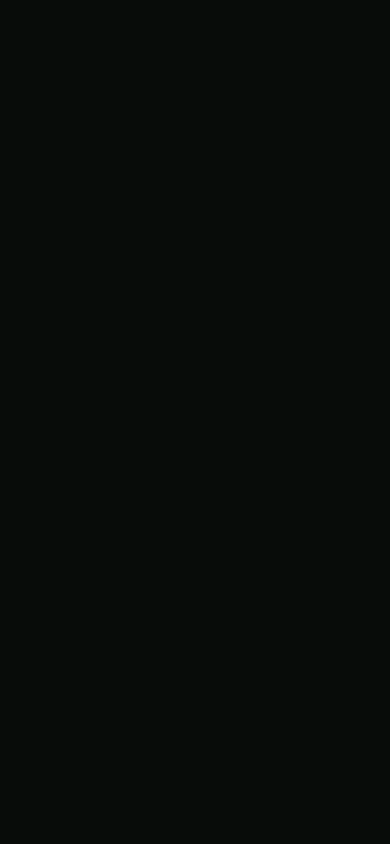
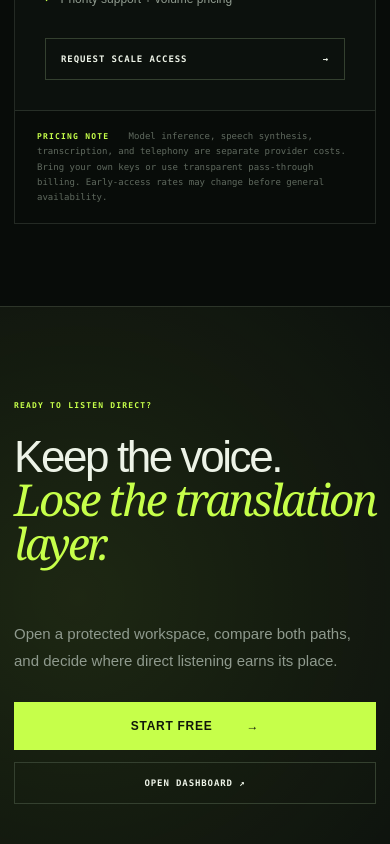
Before and after one commit to mdixon47/listen-direct, a Nuxt app: page / in a window 390 px wide. Shown: the part 6259-7103 px from the top of the page. Before the commit the page ends 4499 px from the top, so only its background shows below. Built offline with nearby package versions, Linux system fonts and the light colour scheme; no server answers.

Commit message:
Add pricing and conversion CTA

```diff
--- a/app/assets/interaction.css
+++ b/app/assets/interaction.css
@@ -435,6 +435,233 @@
   to { transform: scaleX(1); }
 }
 
+.pricing {
+  border-top: 1px solid var(--line);
+  padding: 112px 0;
+}
+
+.pricing-head {
+  align-items: flex-start;
+}
+
+.pricing-grid {
+  border-left: 1px solid var(--line);
+  border-top: 1px solid var(--line);
+  display: grid;
+  grid-template-columns: repeat(3, 1fr);
+}
+
+.pricing-card {
+  background: #0c110d;
+  border-bottom: 1px solid var(--line);
+  border-right: 1px solid var(--line);
+  color: var(--ink);
+  display: flex;
+  flex-direction: column;
+  min-height: 540px;
+  padding: 30px;
+  position: relative;
+}
+
+.pricing-card.featured {
+  background: radial-gradient(circle at 90% 6%, #c6ff4a1e, transparent 16rem), #111713;
+  box-shadow: inset 0 3px var(--lime);
+}
+
+.pricing-meta {
+  align-items: center;
+  display: flex;
+  justify-content: space-between;
+}
+
+.pricing-meta span,
+.pricing-meta b,
+.usage-rate span,
+.pricing-note > span,
+.closing-cta-inner > div > span {
+  color: var(--lime);
+  font: 700 8px ui-monospace, SFMono-Regular, Menlo, monospace;
+  letter-spacing: .15em;
+}
+
+.pricing-meta b {
+  border: 1px solid #c6ff4a66;
+  padding: 6px 7px;
+}
+
+.pricing-card h3 {
+  font-size: 26px;
+  font-weight: 500;
+  letter-spacing: -.035em;
+  margin: 48px 0 10px;
+}
+
+.plan-price {
+  align-items: baseline;
+  display: flex;
+  gap: 8px;
+}
+
+.plan-price strong {
+  font-size: 54px;
+  font-weight: 500;
+  letter-spacing: -.055em;
+}
+
+.plan-price span {
+  color: var(--dim);
+  font: 9px ui-monospace, SFMono-Regular, Menlo, monospace;
+}
+
+.pricing-card > p {
+  color: var(--muted);
+  font-size: 13px;
+  line-height: 1.7;
+  margin: 8px 0 24px;
+  max-width: 310px;
+}
+
+.usage-rate {
+  align-items: center;
+  border-bottom: 1px solid var(--line);
+  border-top: 1px solid var(--line);
+  display: flex;
+  justify-content: space-between;
+  padding: 15px 0;
+}
+
+.usage-rate strong {
+  font: 600 11px ui-monospace, SFMono-Regular, Menlo, monospace;
+}
+
+.pricing-card ul {
+  display: grid;
+  gap: 13px;
+  margin: 24px 0 30px;
+  padding: 0;
+}
+
+.pricing-card li {
+  align-items: center;
+  color: var(--muted);
+  display: flex;
+  font-size: 12px;
+  gap: 10px;
+  list-style: none;
+}
+
+.pricing-card li i {
+  color: var(--lime);
+  font: 700 9px ui-monospace, SFMono-Regular, Menlo, monospace;
+}
+
+.pricing-card > a {
+  align-items: center;
+  border: 1px solid #34402f;
+  display: flex;
+  font: 700 9px ui-monospace, SFMono-Regular, Menlo, monospace;
+  justify-content: space-between;
+  letter-spacing: .1em;
+  margin-top: auto;
+  padding: 15px;
+  text-transform: uppercase;
+}
+
+.pricing-card > a:hover,
+.pricing-card > a:focus-visible {
+  border-color: var(--lime);
+  color: var(--lime);
+}
+
+.pricing-card > a.primary {
+  background: var(--lime);
+  border-color: var(--lime);
+  color: #11170a;
+}
+
+.pricing-card > a.primary:hover,
+.pricing-card > a.primary:focus-visible {
+  background: #d7ff7c;
+}
+
+.pricing-note {
+  border-bottom: 1px solid var(--line);
+  border-left: 1px solid var(--line);
+  border-right: 1px solid var(--line);
+  color: var(--dim);
+  font: 9px/1.7 ui-monospace, SFMono-Regular, Menlo, monospace;
+  margin: 0;
+  padding: 18px 22px;
+}
+
+.pricing-note > span {
+  margin-right: 14px;
+}
+
+.closing-cta {
+  background: radial-gradient(circle at 20% 50%, #c6ff4a18, transparent 28rem), #0c110d;
+  border-bottom: 1px solid var(--line);
+  border-top: 1px solid var(--line);
+}
+
+.closing-cta-inner {
+  align-items: center;
+  display: grid;
+  gap: 80px;
+  grid-template-columns: 1.15fr .85fr;
+  min-height: 440px;
+}
+
+.closing-cta h2 {
+  font-size: clamp(44px, 5.4vw, 72px);
+  font-weight: 500;
+  letter-spacing: -.055em;
+  line-height: .98;
+  margin: 20px 0 0;
+}
+
+.closing-cta h2 em {
+  color: var(--lime);
+  font-family: Georgia, 'Times New Roman', serif;
+  font-weight: 400;
+}
+
+.closing-cta-copy p {
+  color: var(--muted);
+  font-size: 15px;
+  line-height: 1.75;
+  margin: 0 0 28px;
+  max-width: 430px;
+}
+
+.closing-cta-copy > div {
+  align-items: center;
+  display: flex;
+  gap: 12px;
+}
+
+.closing-cta-copy .primary-button {
+  padding: 15px 17px;
+}
+
+.closing-cta-copy .primary-button span {
+  margin-left: 30px;
+}
+
+.secondary-button {
+  border: 1px solid #34402f;
+  font: 700 9px ui-monospace, SFMono-Regular, Menlo, monospace;
+  letter-spacing: .1em;
+  padding: 15px 17px;
+  text-transform: uppercase;
+}
+
+.secondary-button:hover,
+.secondary-button:focus-visible {
+  border-color: var(--lime);
+  color: var(--lime);
+}
+
 .footer-legal {
   display: flex;
   gap: 18px;
@@ -497,6 +724,35 @@
     margin-top: 10px;
   }
 
+  .pricing {
+    padding: 82px 0;
+  }
+
+  .pricing-grid {
+    grid-template-columns: 1fr;
+  }
+
+  .pricing-card {
+    min-height: 510px;
+  }
+
+  .closing-cta-inner {
+    gap: 32px;
+    grid-template-columns: 1fr;
+    min-height: 580px;
+    padding: 72px 0;
+  }
+
+  .closing-cta-copy > div {
+    align-items: stretch;
+    flex-direction: column;
+  }
+
+  .closing-cta-copy a {
+    justify-content: space-between;
+    text-align: center;
+  }
+
   .footer-legal {
     order: 3;
   }
--- a/app/pages/index.vue
+++ b/app/pages/index.vue
@@ -44,6 +44,12 @@ const sequence = [
   { timing: 'NOW · 0—30 DAYS', title: 'Route + observe', copy: 'Adaptive fallback, shadow transcripts, and comparable traces.' },
   { timing: 'NEXT · 30—60 DAYS', title: 'Measure + refine', copy: 'Semantic turn detection, audio evals, and model negotiation.' },
   { timing: 'LATER · 60—90 DAYS', title: 'Go end to end', copy: 'Privacy controls, acoustic memory, and native audio output.' },
+]
+
+const pricingPlans = [
+  { name: 'Explore', eyebrow: 'START HERE', price: '$0', cadence: '/ month', usage: '$0.07 / platform min', description: 'Prove the direct-listening path before you put it in front of real users.', features: ['100 platform minutes included', 'One protected workspace', 'Direct + cascaded comparison', '7-day session history'], cta: 'Start exploring', featured: false },
+  { name: 'Build', eyebrow: 'SHIP WITH CONFIDENCE', price: '$59', cadence: '/ month', usage: '$0.05 / platform min', description: 'For teams routing production voice turns and measuring what each path preserves.', features: ['Three production environments', 'Shadow transcripts + traces', '30-day comparison history', 'Email implementation support'], cta: 'Start building', featured: true },
+  { name: 'Scale', eyebrow: 'OPERATE AT VOLUME', price: '$299', cadence: '/ month', usage: '$0.035 / platform min', description: 'For growing voice products that need stronger controls, evaluation, and support.', features: ['Unlimited environments', 'Audio-native evaluation suite', '90-day policy + audit history', 'Priority support + volume pricing'], cta: 'Request scale access', featured: false },
 ]
 
 const waveHeights = [18, 34, 58, 30, 72, 46, 84, 40, 64, 28, 52, 20, 42, 24, 16]
@@ -121,7 +127,7 @@ useHead({
   <main :class="{ 'demo-paused': demoPaused }">
     <nav class="nav shell" aria-label="Primary navigation">
       <a class="brand" href="#top" aria-label="Listen Direct home"><span class="brand-mark"><i /><i /><i /></span>LISTEN<span>/DIRECT</span></a>
-      <div class="nav-links"><a href="#architecture">Architecture</a><a href="#roadmap">Roadmap</a></div>
+      <div class="nav-links"><a href="#architecture">Architecture</a><a href="#roadmap">Roadmap</a><a href="#pricing">Pricing</a></div>
       <NuxtLink class="nav-cta" to="/dashboard">Open dashboard <span>↗</span></NuxtLink>
     </nav>
 
@@ -215,6 +221,29 @@ useHead({
     </section>
 
     <section class="build-order shell"><div class="section-kicker">03 / RECOMMENDED SEQUENCE</div><div class="order-grid"><div v-for="item in sequence" :key="item.timing"><span>{{ item.timing }}</span><strong>{{ item.title }}</strong><p>{{ item.copy }}</p></div></div></section>
+    <section id="pricing" class="pricing shell">
+      <div class="section-kicker">04 / EARLY ACCESS PRICING</div>
+      <div class="section-head pricing-head"><h2>Start small.<br>Pay as you listen.</h2><p>A predictable platform fee for routing, policy, and observability. Bring your own model providers or pay their usage at cost.</p></div>
+      <div class="pricing-grid">
+        <article v-for="plan in pricingPlans" :key="plan.name" class="pricing-card" :class="{ featured: plan.featured }">
+          <div class="pricing-meta"><span>{{ plan.eyebrow }}</span><b v-if="plan.featured">MOST POPULAR</b></div>
+          <h3>{{ plan.name }}</h3>
+          <div class="plan-price"><strong>{{ plan.price }}</strong><span>{{ plan.cadence }}</span></div>
+          <p>{{ plan.description }}</p>
+          <div class="usage-rate"><span>PLATFORM USAGE</span><strong>{{ plan.usage }}</strong></div>
+          <ul><li v-for="feature in plan.features" :key="feature"><i>✓</i>{{ feature }}</li></ul>
+          <NuxtLink :class="{ primary: plan.featured }" :to="`/login?mode=signup&plan=${plan.name.toLowerCase()}`">{{ plan.cta }} <span>→</span></NuxtLink>
+        </article>
+      </div>
+      <p class="pricing-note"><span>PRICING NOTE</span> Model inference, speech synthesis, transcription, and telephony are separate provider costs. Bring your own keys or use transparent pass-through billing. Early-access rates may change before general availability.</p>
+    </section>
+
+    <section class="closing-cta">
+      <div class="shell closing-cta-inner">
+        <div><span>READY TO LISTEN DIRECT?</span><h2>Keep the voice.<br><em>Lose the translation layer.</em></h2></div>
+        <div class="closing-cta-copy"><p>Open a protected workspace, compare both paths, and decide where direct listening earns its place.</p><div><NuxtLink class="primary-button" to="/login?mode=signup">Start free <span>→</span></NuxtLink><NuxtLink class="secondary-button" to="/dashboard">Open dashboard ↗</NuxtLink></div></div>
+      </div>
+    </section>
     <footer class="footer shell"><a class="brand" href="#top"><span class="brand-mark"><i /><i /><i /></span>LISTEN<span>/DIRECT</span></a><p>Speech should carry more than words.</p><div class="footer-legal"><NuxtLink to="/privacy">PRIVACY</NuxtLink><NuxtLink to="/terms">TERMS</NuxtLink></div><a href="#top">BACK TO TOP ↑</a></footer>
   </main>
 </template>
--- a/app/pages/login.vue
+++ b/app/pages/login.vue
@@ -17,7 +17,7 @@ const options: AuthOption[] = [
 
 const route = useRoute()
 const credentials = reactive({ email: '', password: '', fullName: '', organizationName: '' })
-const mode = ref<AuthMode>('signin')
+const mode = ref<AuthMode>(route.query.mode === 'signup' ? 'signup' : 'signin')
 const loading = ref(false)
 const errorMessage = ref('')
 const successMessage = ref('')
```
